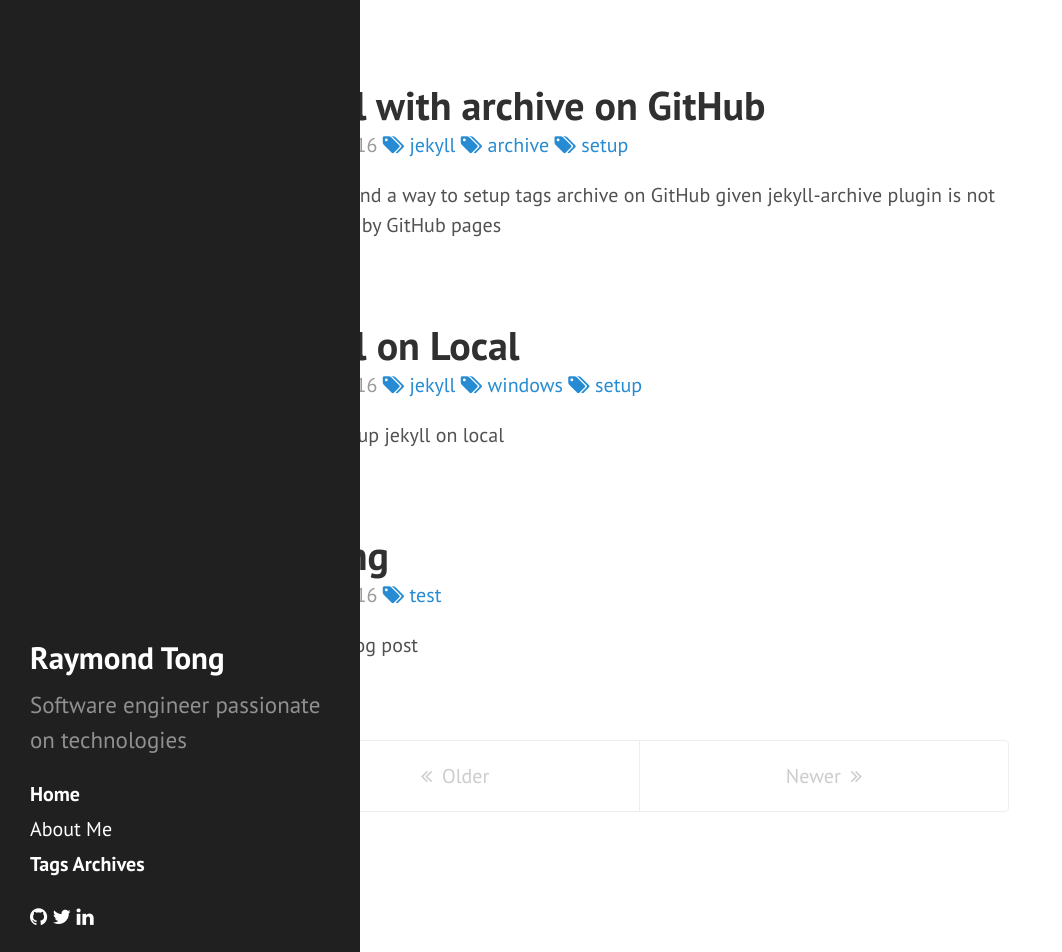
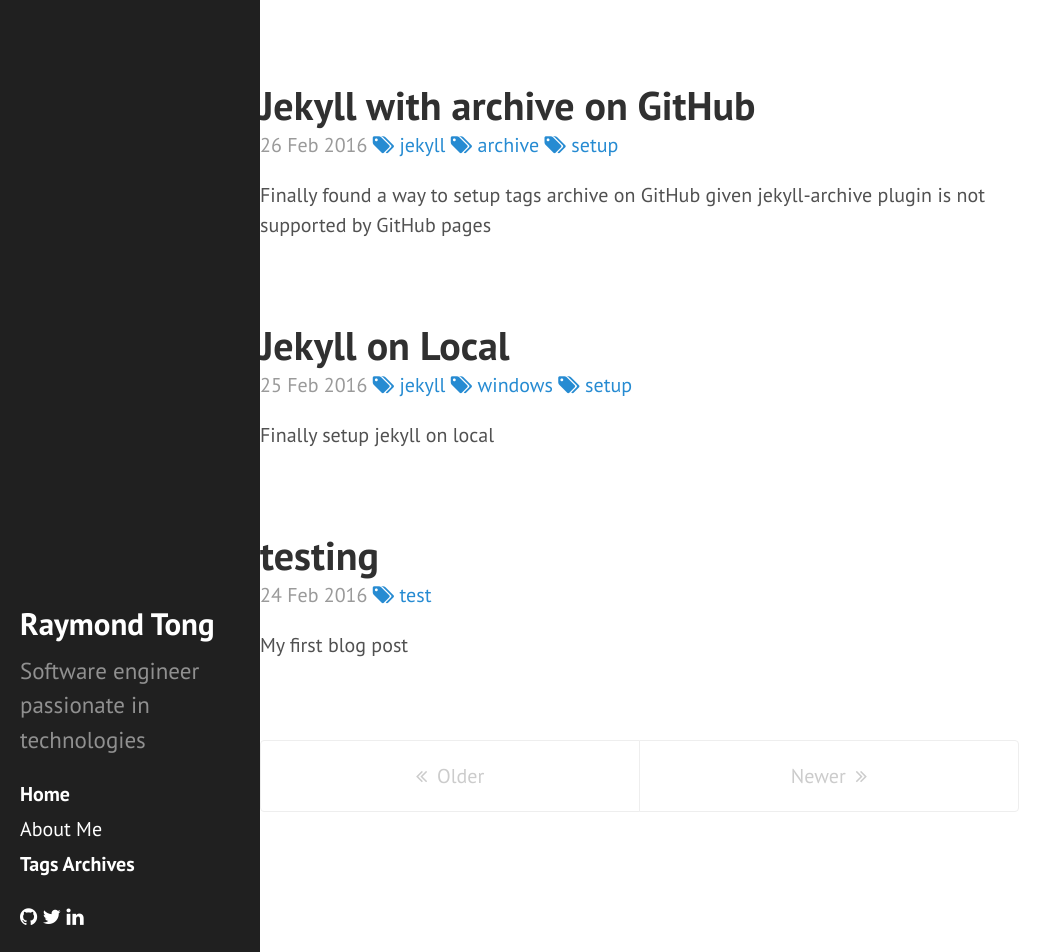
Before and after one commit to raytong82/raytong8, a Jekyll site: the page built from index.html, in a window 1280 px wide and 952 px high. Shown: the whole window, without its empty margins (0-1062 px from the left). Built offline with Jekyll 4.4.1, drawn with Linux system fonts in a browser that asks for light colours; nearby versions of some CDN libraries; the list of posts is cut into pages by our own code.

Commit message:
update style

```diff
--- a/_config.yml
+++ b/_config.yml
@@ -1,7 +1,7 @@
 # Setup
 title:            Raymond Tong
 tagline:          'Blog, gists, ..'
-description:      Software engineer passionate on technologies
+description:      Software engineer passionate in technologies
 url:              http://raytong82.github.io/
 baseurl:          /
 
--- a/public/css/raytong82.css
+++ b/public/css/raytong82.css
@@ -2,6 +2,7 @@
 
 .sidebar {
   padding: 0.5rem 0.5rem;
+  width: 13rem;
 }
 
 .sidebar-about h2 {
@@ -26,8 +27,8 @@
 
 .container {
   max-width: 38rem;
-  padding-left:  0.5rem;
-  padding-right: 0.5rem;
+  padding-left:  0rem;
+  padding-right: 0rem;
   margin-left:  auto;
   margin-right: auto;
 }
```
